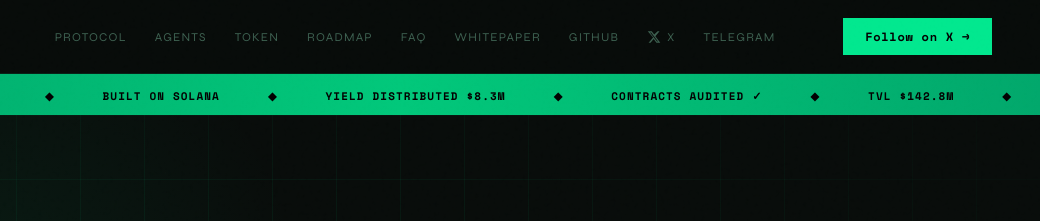
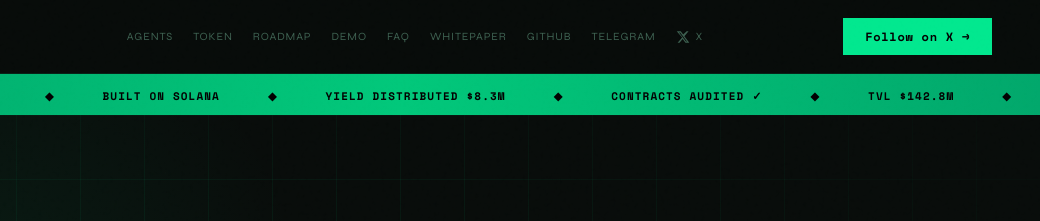
Before and after one commit to moneyprot/money-protocol, a plain HTML site: page index.html in a window 1280 px wide. Shown: the top 221 px of the page, 240-1280 px from the left. Drawn offline with nearby package versions, Linux system fonts and the light colour scheme.

Commit message:
Update index.html

```diff
--- a/index.html
+++ b/index.html
@@ -39,8 +39,8 @@
   .logo { display:flex; align-items:center; gap:10px; text-decoration:none; }
   .logo img { width:32px; height:32px; object-fit:contain; }
   .logo-text { font-family:'Space Mono',monospace; font-size:15px; color:var(--green); letter-spacing:0.04em; }
-  .nav-links { display:flex; gap:28px; align-items:center; }
-  .nav-links a { color:var(--muted); text-decoration:none; font-size:12px; letter-spacing:0.1em; text-transform:uppercase; transition:color 0.2s; }
+  .nav-links { display:flex; gap:20px; align-items:center; }
+  .nav-links a { color:var(--muted); text-decoration:none; font-size:11px; letter-spacing:0.08em; text-transform:uppercase; transition:color 0.2s; }
   .nav-links a:hover { color:var(--text); }
   .nav-twitter { display:flex; align-items:center; gap:6px; color:var(--muted) !important; }
   .nav-twitter:hover { color:var(--green) !important; }
@@ -420,18 +420,18 @@ body { background:var(--bg); color:var(--text); font-family:'Syne',sans-serif; m
     <span class="logo-text">Money Protocol</span>
   </a>
   <div class="nav-links">
-    <a href="#protocol">Protocol</a>
     <a href="#agents">Agents</a>
     <a href="#tokenomics">Token</a>
     <a href="#roadmap">Roadmap</a>
+    <a href="#demo">Demo</a>
     <a href="#faq">FAQ</a>
     <a href="#whitepaper">Whitepaper</a>
-    <a href="https://github.com" target="_blank">GitHub</a>
+    <a href="https://github.com/moneyprot" target="_blank">GitHub</a>
+    <a href="https://t.me/moneyprot" target="_blank">Telegram</a>
     <a href="https://x.com/MoneyProt" target="_blank" class="nav-twitter">
       <svg viewBox="0 0 24 24"><path d="M18.244 2.25h3.308l-7.227 8.26 8.502 11.24H16.17l-4.714-6.231-5.401 6.231H2.746l7.73-8.835L1.254 2.25H8.08l4.258 5.63 5.906-5.63Zm-1.161 17.52h1.833L7.084 4.126H5.117z"/></svg>
       X
     </a>
-    <a href="https://t.me/moneyprot" target="_blank">Telegram</a>
   </div>
   <a href="https://x.com/MoneyProt" target="_blank" class="nav-cta">Follow on X →</a>
 </nav>
```
